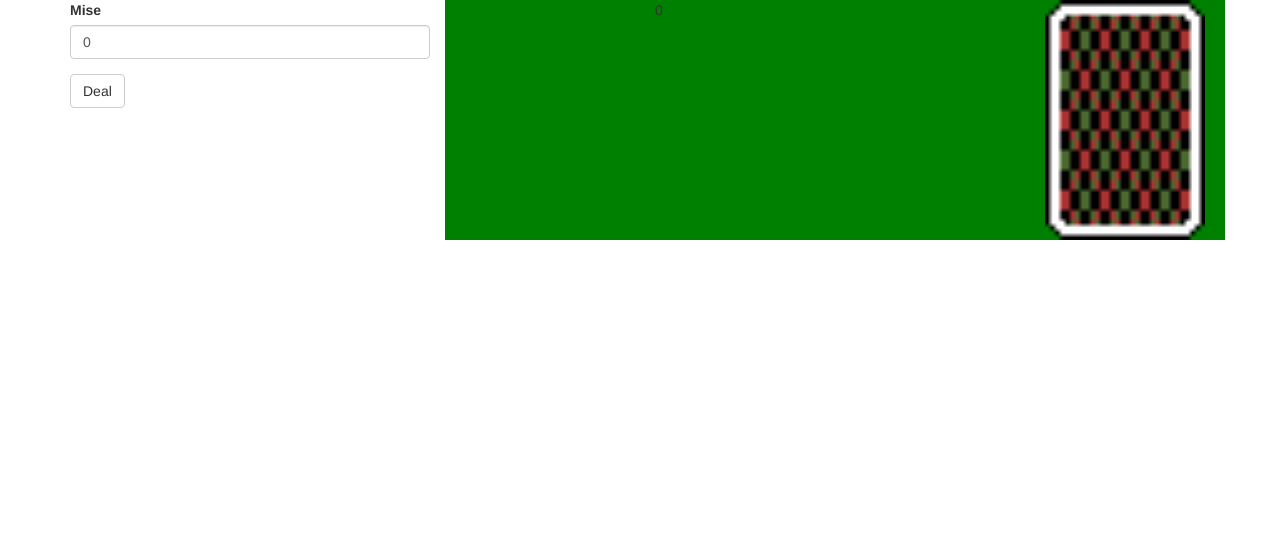
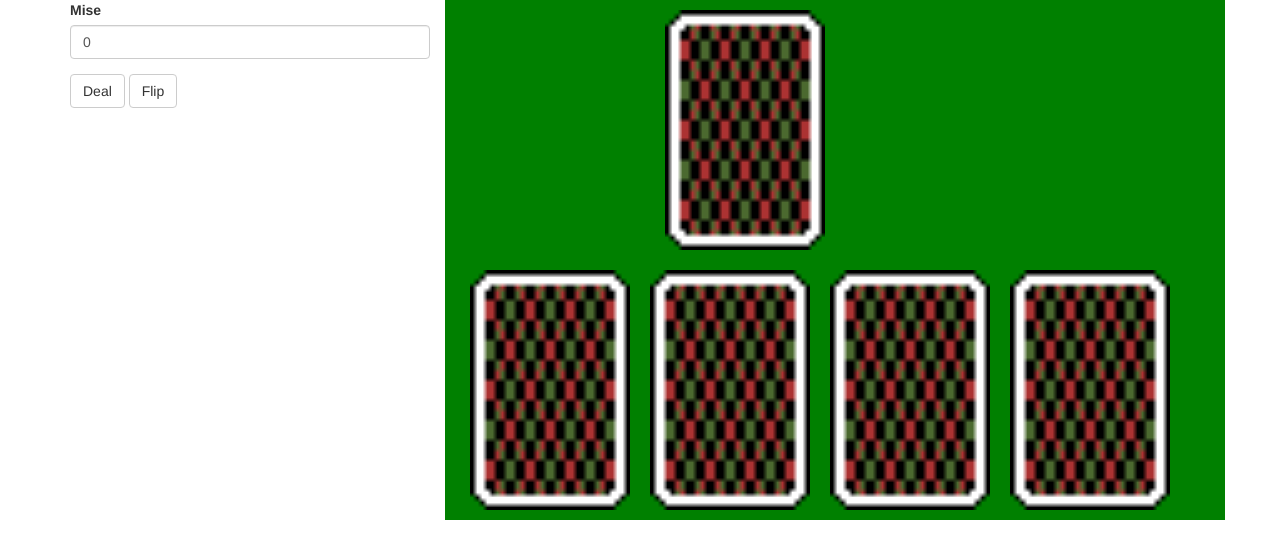
Before and after one commit to HugoPoi/angular-blackjack-poc, a website: page app/index.html in a window 1280 px wide. Drawn offline with nearby package versions, Linux system fonts and the light colour scheme; some packages are replaced by stand-ins of ours; files that its build step writes are made by us from their sources.

Commit message:
Player cards implementation display

```diff
--- a/app/scripts/controllers/main.js
+++ b/app/scripts/controllers/main.js
@@ -17,5 +17,15 @@ angular.module('blackjackApp')
     }
 
 
-    $scope.card1 = 0;
+    $scope.playerCards = [
+      { number: 1, state: { flipped: false } },
+      { number: 10, state: { flipped: false } },
+      { number: 12, state: { flipped: false } },
+      { number: 23, state: { flipped: false } }
+    ];
+
+
+    $scope.flip = function( card ){
+      card.state.flipped = !card.state.flipped;
+    }
   });
--- a/app/styles/main.css
+++ b/app/styles/main.css
@@ -8,13 +8,42 @@
   padding-bottom: 99999px;
 }
 
+.card {
+  transform-style: preserve-3d;
+  transition: transform 1s;
+  position: relative;
+  height: 240px;
+  width: 160px;
+  margin: 10px;
+}
 
-.card-image{
+.card figure{
+  backface-visibility: hidden;
+  position: absolute;
   display: block;
   background:url("../images/cards.png") 0 0 no-repeat;
-  height: 240px;
-  width: 160px;
+  height: 100%;
+  width: 100%;
   background-size: 5100%;
   image-rendering:-moz-crisp-edges;
   -ms-interpolation-mode:nearest-neighbor;
 }
+
+.card .front {
+  background-position: 0 0 !important;
+}
+
+.card .back {
+  transform: rotateY( 180deg );
+}
+
+.card.flipped {
+  transform: rotateY( 180deg );
+}
+
+
+.player-cards{
+}
+.player-cards .card{
+  float: left;
+}
--- /dev/null
+++ b/app/views/card.html
@@ -0,0 +1,4 @@
+<div class="card" ng-click="flip(card)" ng-class="card.state">
+  <figure class="front"></figure>
+  <figure class="back" ng-style="card.number | cardbgposition"></figure>
+</div>
--- a/app/views/main.html
+++ b/app/views/main.html
@@ -6,22 +6,24 @@
         <input ng-model="bet" type="number" class="form-control" id="input-bet" placeholder="">
       </div>
       <button ng-click="deal()" type="submit" class="btn btn-default">Deal</button>
+      <button ng-click="flip()" type="submit" class="btn btn-default">Flip</button>
+
     </form>
   </div>
   <div class="col-md-8 mat">
     <div class="row">
       <div class="col-md-offset-3 col-md-3">
         <div class="deck-left">
-          {{bet}}
+          <div ng-include="'views/card.html'"></div>
         </div>
       </div>
       <div class="col-md-offset-3 col-md-3">
-        <div class="card-right card-image" ng-style="bet | cardbgposition">
-        </div>
       </div>
     </div>
     <div class="row">
-
+      <div class="col-md-12 player-cards">
+        <div ng-include="'views/card.html'" ng-repeat="card in playerCards"></div>
+      </div>
     </div>
   </div>
 </div>
```
